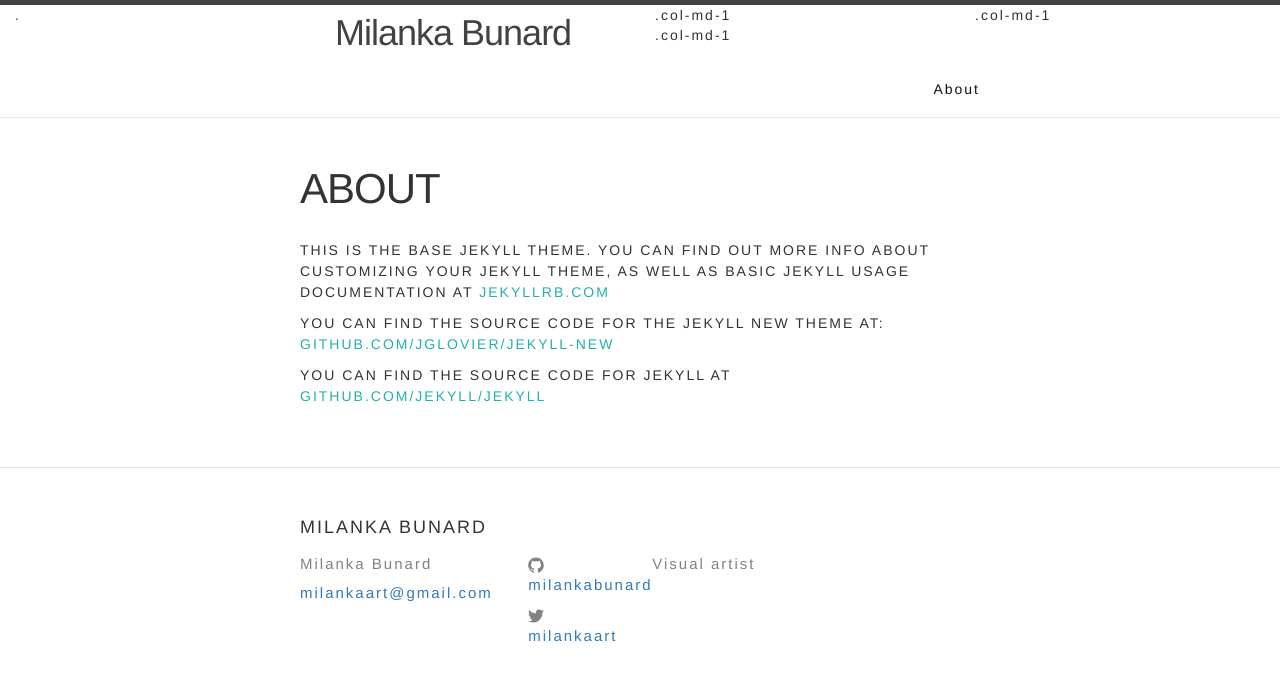
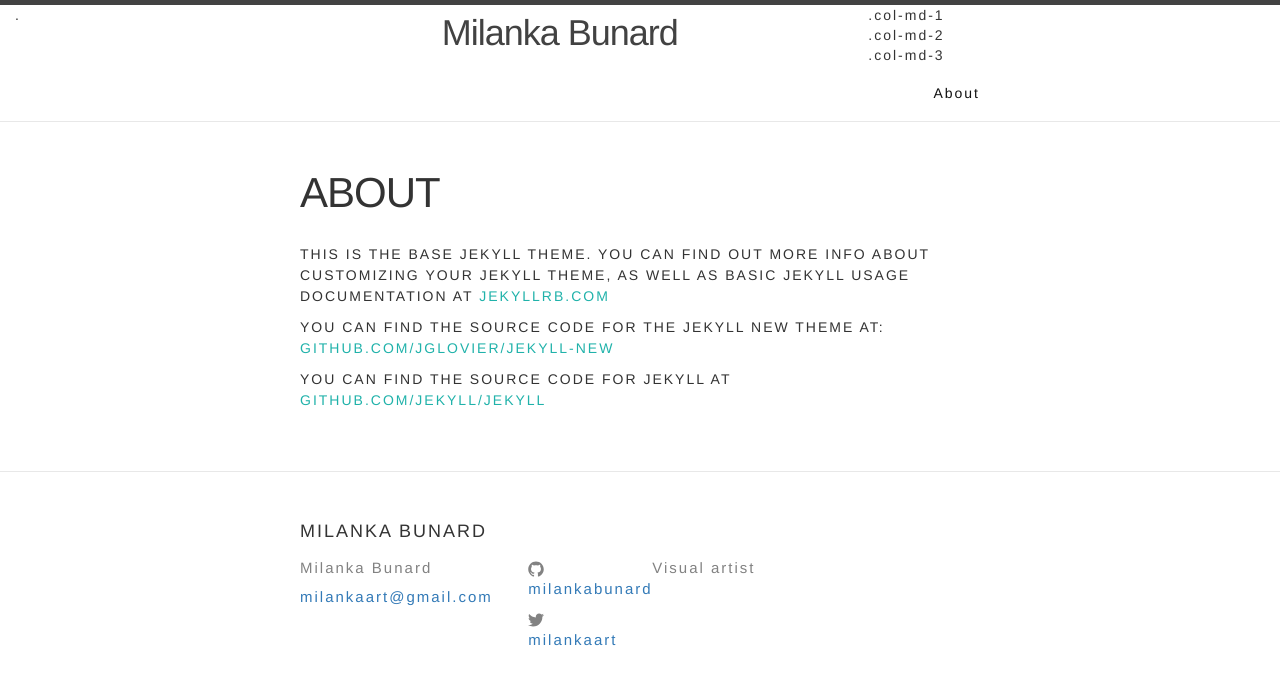
Before and after one commit to milankabunard/milankabunard.github.io, a Jekyll site: the page built from about.md, in a window 1280 px wide. Shown: the top 685 px of the page. Built offline with Jekyll 4.4.1, drawn with Linux system fonts in a browser that asks for light colours.

Commit message:
changes header

```diff
--- a/_includes/header.html
+++ b/_includes/header.html
@@ -4,11 +4,11 @@
 
 <div class="container-fluid">
 <div class="row">
-  <div class="col-md-3">.</div>
-  <div class="col-md-3"><a class="site-title" href="{{ site.baseurl }}/">{{ site.title }}</a></div>
-  <div class="col-md-3">.col-md-1</div>
-  <div class="col-md-3">.col-md-1</div>
-  <div class="col-md-3">.col-md-1</div>
+  <div class="col-md-4">.</div>
+  <div class="col-md-4"><a class="site-title" href="{{ site.baseurl }}/">{{ site.title }}</a></div>
+  <div class="col-md-4">.col-md-1</div>
+  <div class="col-md-4">.col-md-2</div>
+  <div class="col-md-4">.col-md-3</div>
 </div>
 </div>
 
```
